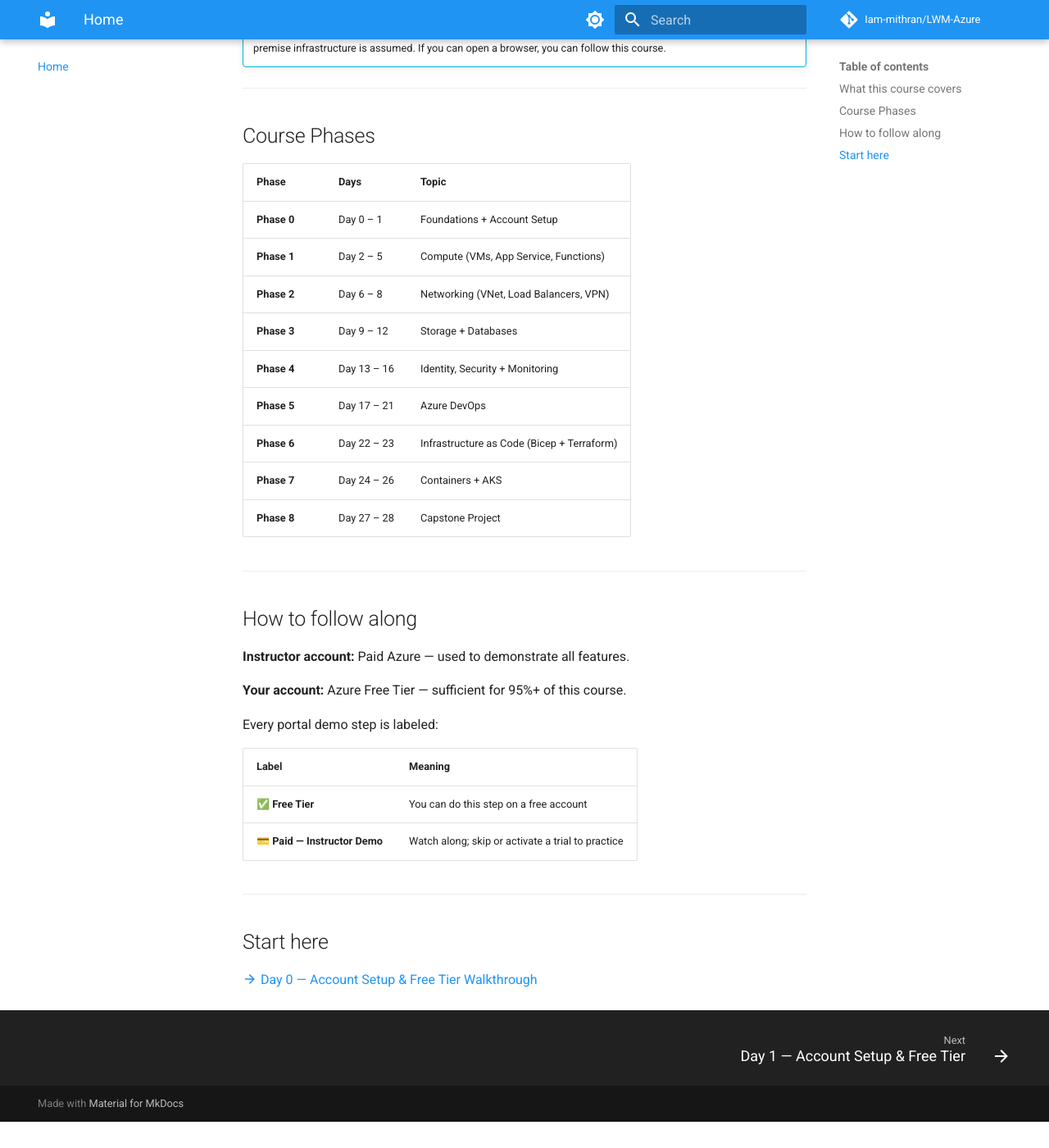
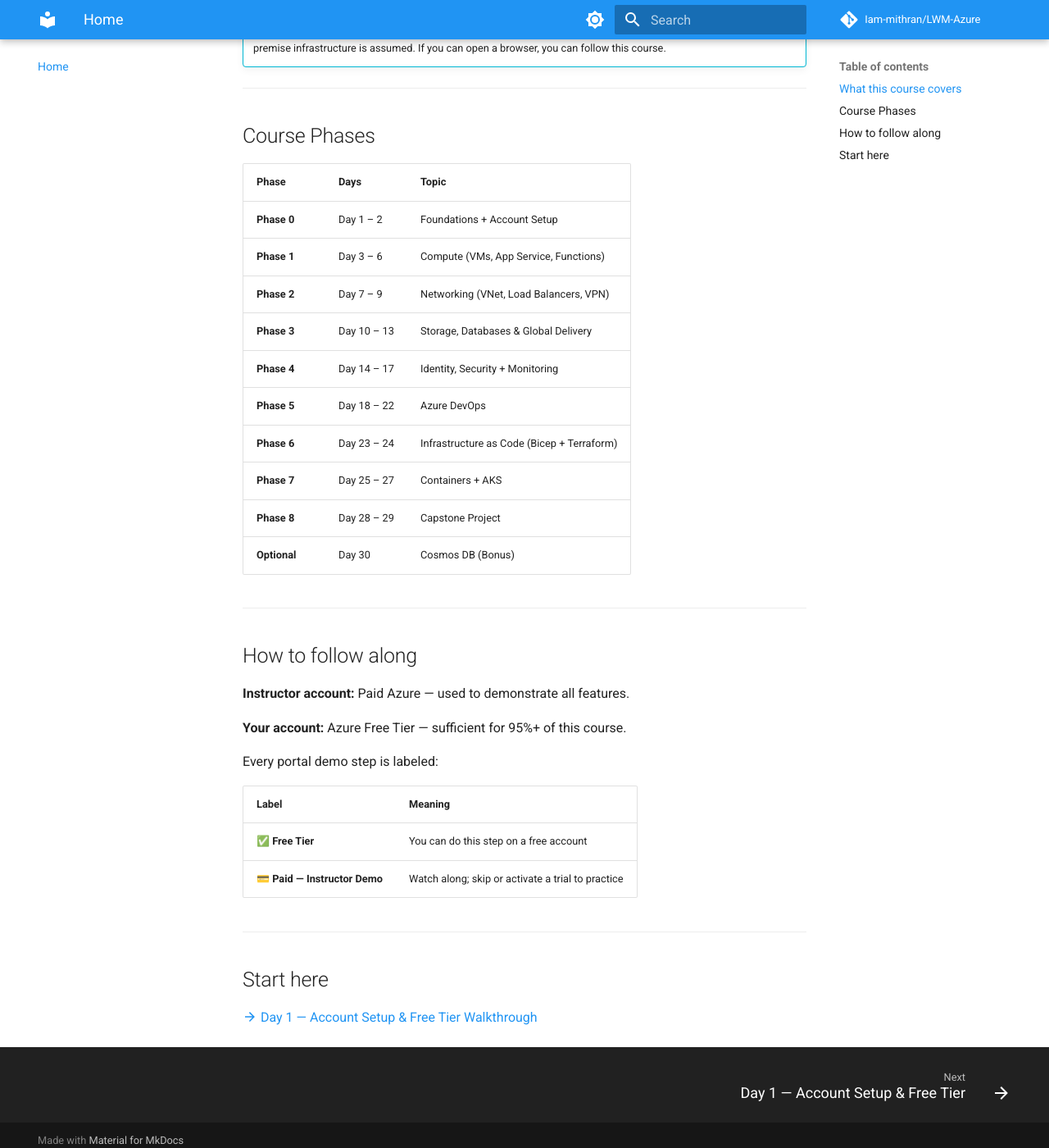
Before and after one commit to Iam-mithran/LWM-Azure, an MkDocs documentation site: the page built from docs/index.md, in a window 1280 px wide and 1400 px high, scrolled down 556 px. Shown: the whole window at 82% size. Built offline with MkDocs 1.6.1 and Material for MkDocs 9.7.7, drawn with Linux system fonts in a browser that asks for light colours; comment, search, counter and statistics services are not loaded; before the commit the page ends 1924 px from its top, so only the background shows below that.

Commit message:
Fix homepage Start Here link and phase table — update day numbers after renumbering
Co-Authored-By: Claude Sonnet 4.6 <noreply@anthropic.com>

```diff
--- a/docs/index.md
+++ b/docs/index.md
@@ -17,15 +17,16 @@ Starting from absolute zero, this course takes you through every major area of A
 
 | Phase | Days | Topic |
 |-------|------|-------|
-| **Phase 0** | Day 0 – 1 | Foundations + Account Setup |
-| **Phase 1** | Day 2 – 5 | Compute (VMs, App Service, Functions) |
-| **Phase 2** | Day 6 – 8 | Networking (VNet, Load Balancers, VPN) |
-| **Phase 3** | Day 9 – 12 | Storage + Databases |
-| **Phase 4** | Day 13 – 16 | Identity, Security + Monitoring |
-| **Phase 5** | Day 17 – 21 | Azure DevOps |
-| **Phase 6** | Day 22 – 23 | Infrastructure as Code (Bicep + Terraform) |
-| **Phase 7** | Day 24 – 26 | Containers + AKS |
-| **Phase 8** | Day 27 – 28 | Capstone Project |
+| **Phase 0** | Day 1 – 2 | Foundations + Account Setup |
+| **Phase 1** | Day 3 – 6 | Compute (VMs, App Service, Functions) |
+| **Phase 2** | Day 7 – 9 | Networking (VNet, Load Balancers, VPN) |
+| **Phase 3** | Day 10 – 13 | Storage, Databases & Global Delivery |
+| **Phase 4** | Day 14 – 17 | Identity, Security + Monitoring |
+| **Phase 5** | Day 18 – 22 | Azure DevOps |
+| **Phase 6** | Day 23 – 24 | Infrastructure as Code (Bicep + Terraform) |
+| **Phase 7** | Day 25 – 27 | Containers + AKS |
+| **Phase 8** | Day 28 – 29 | Capstone Project |
+| **Optional** | Day 30 | Cosmos DB (Bonus) |
 
 ---
 
@@ -46,4 +47,4 @@ Every portal demo step is labeled:
 
 ## Start here
 
-[:material-arrow-right: Day 0 — Account Setup & Free Tier Walkthrough](day00_account_setup.md)
+[:material-arrow-right: Day 1 — Account Setup & Free Tier Walkthrough](day01_account_setup.md)
```
